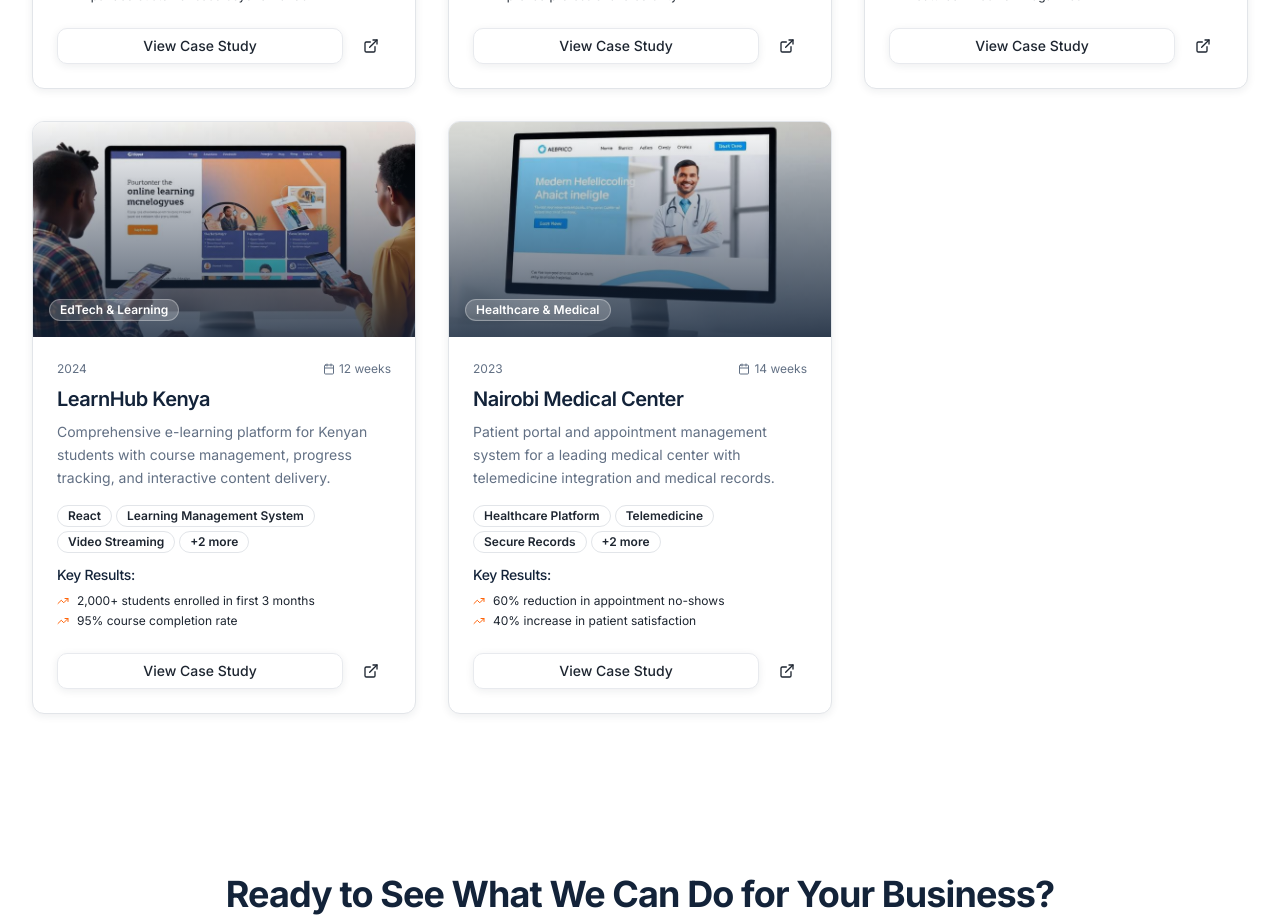
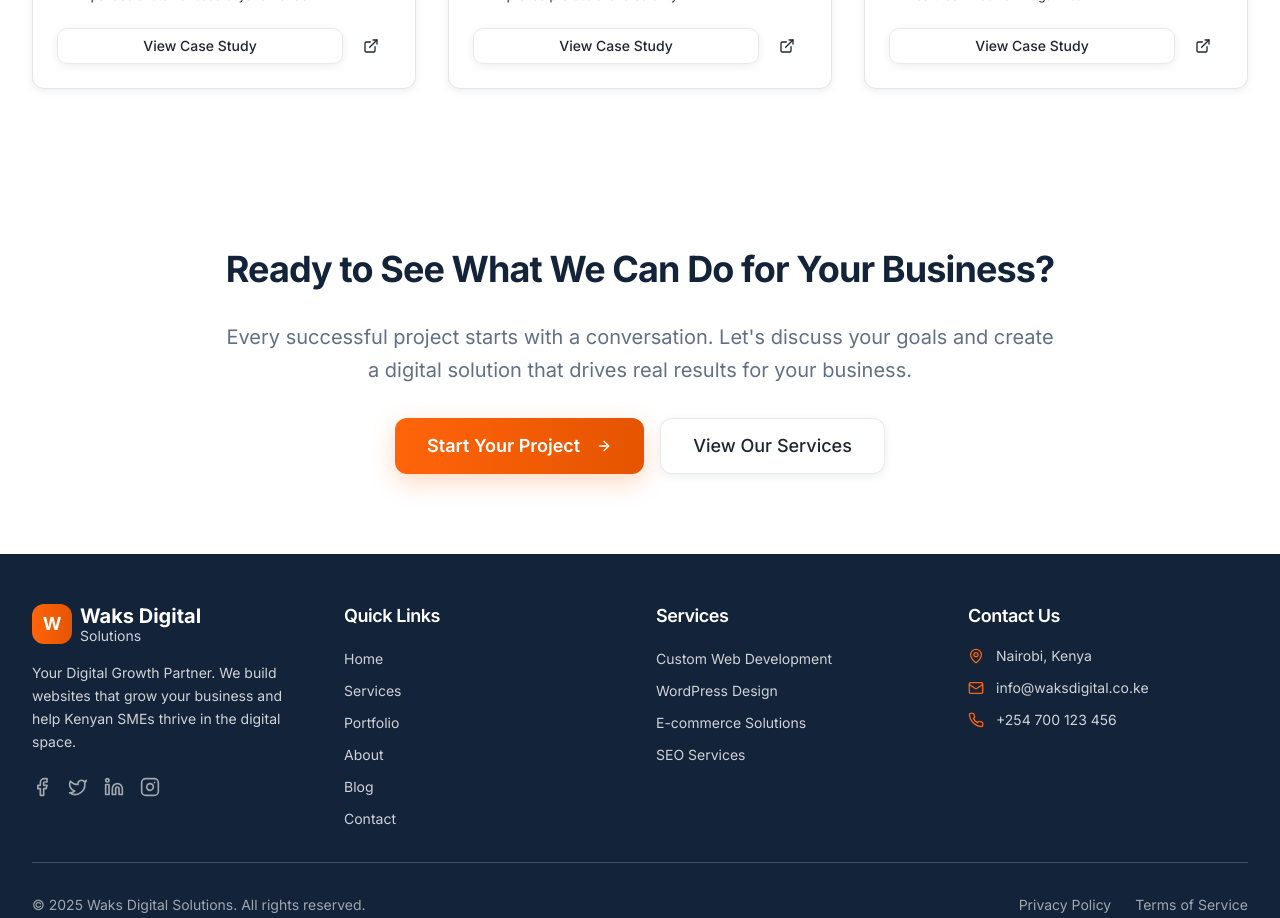
Before and after one commit to Nakhaima254/Waks-Digital-Solutions, a React (Vite) app: page /portfolio in a window 1280 px wide. Shown: the part 2000-2918 px from the top of the page. Built offline with nearby package versions, Linux system fonts and the light colour scheme; the HTML template or start-up script is replaced by a standard one.

Commit message:
Remove last two portfolio cards

```diff
--- a/src/pages/Portfolio.tsx
+++ b/src/pages/Portfolio.tsx
@@ -14,8 +14,6 @@ import portfolioHeroImage from "@/assets/portfolio-hero.jpg";
 import projectSafariLodge from "@/assets/project-safari-lodge.jpg";
 import projectRestaurant from "@/assets/project-restaurant.jpg";
 import projectFintech from "@/assets/project-fintech.jpg";
-import projectEdtech from "@/assets/project-edtech.jpg";
-import projectHealthcare from "@/assets/project-healthcare.jpg";
 import projectNursery from "@/assets/project-nursery.jpg";
 import projectLawFirm from "@/assets/project-law-firm.jpg";
 import projectFashion from "@/assets/project-fashion.jpg";
@@ -183,64 +181,10 @@ const Portfolio = () => {
       client: "Mwangi Fashion House",
       website: "#",
       image: projectFashion
-    },
-    {
-      id: 7,
-      title: "LearnHub Kenya",
-      category: "EdTech & Learning",
-      description: "Comprehensive e-learning platform for Kenyan students with course management, progress tracking, and interactive content delivery.",
-      fullDescription: "Developed a modern e-learning platform for LearnHub Kenya that revolutionized online education delivery. The platform includes course management, student progress tracking, interactive quizzes, and mobile-responsive design optimized for various devices and internet speeds across Kenya.",
-      technologies: ["React", "Learning Management System", "Video Streaming", "Progress Tracking", "Mobile Optimization"],
-      features: [
-        "Course management system",
-        "Video streaming with adaptive quality",
-        "Interactive quizzes and assignments",
-        "Student progress analytics",
-        "Mobile-responsive design",
-        "Offline content download"
-      ],
-      results: [
-        "2,000+ students enrolled in first 3 months",
-        "95% course completion rate",
-        "Featured by Kenya Education Ministry",
-        "Expanded to 3 universities"
-      ],
-      timeline: "12 weeks",
-      year: "2024",
-      client: "LearnHub Kenya",
-      website: "#",
-      image: projectEdtech
-    },
-    {
-      id: 8,
-      title: "Nairobi Medical Center",
-      category: "Healthcare & Medical",
-      description: "Patient portal and appointment management system for a leading medical center with telemedicine integration and medical records.",
-      fullDescription: "Built a comprehensive healthcare platform for Nairobi Medical Center that streamlined patient care and appointment management. The system includes telemedicine capabilities, secure patient records, and integrated billing that improved patient satisfaction and operational efficiency.",
-      technologies: ["Healthcare Platform", "Telemedicine", "Secure Records", "Appointment System", "HIPAA Compliance"],
-      features: [
-        "Online appointment booking",
-        "Telemedicine video consultations",
-        "Secure patient record management",
-        "Prescription management",
-        "Insurance integration",
-        "SMS appointment reminders"
-      ],
-      results: [
-        "60% reduction in appointment no-shows",
-        "40% increase in patient satisfaction",
-        "Streamlined operations for 20+ doctors",
-        "HIPAA compliant implementation"
-      ],
-      timeline: "14 weeks",
-      year: "2023",
-      client: "Nairobi Medical Center",
-      website: "#",
-      image: projectHealthcare
     }
   ];
 
-  const categories = ["All", "Tourism & Hospitality", "Food & Beverage", "Fintech Startup", "Agriculture & Retail", "Legal Services", "Fashion & E-commerce", "EdTech & Learning", "Healthcare & Medical"];
+  const categories = ["All", "Tourism & Hospitality", "Food & Beverage", "Fintech Startup", "Agriculture & Retail", "Legal Services", "Fashion & E-commerce"];
 
   return (
     <div className="min-h-screen pt-16">
```
Also changed, not shown: src/assets/project-edtech.jpg (deleted), src/assets/project-healthcare.jpg (deleted).
